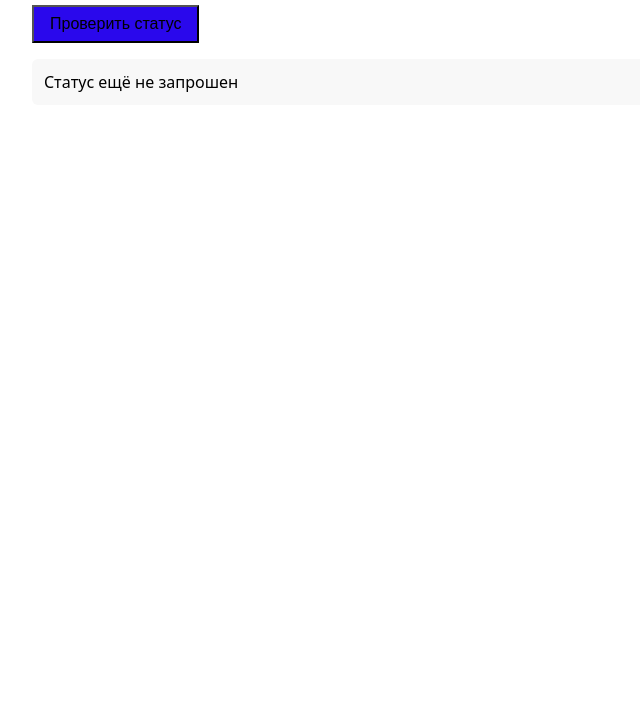
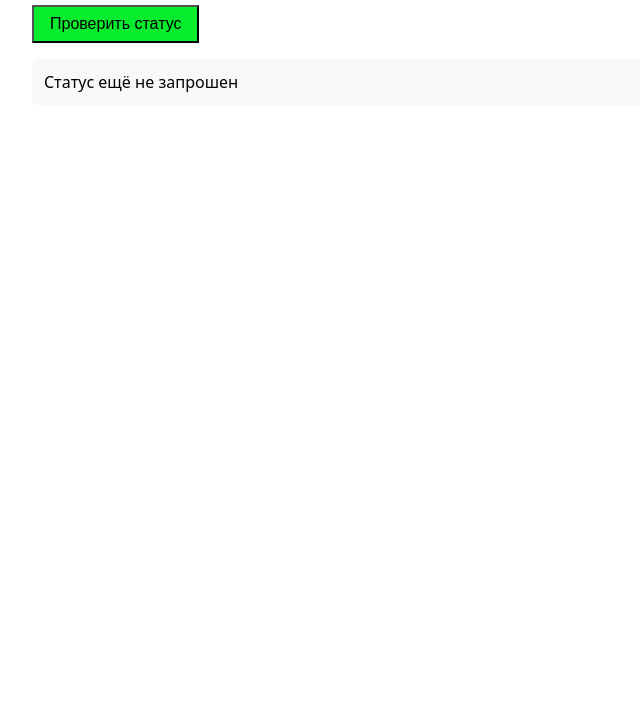
Before and after one commit to TimDen1349/simple-ci-cd-project, a website built with Vite: page client/index.html in a window 1280 px wide. Shown: the part 91-800 px from the top of the page, without its empty margins (0-640 px from the left). Built offline with nearby package versions, Linux system fonts and the light colour scheme.

Commit message:
проверка пересборки с webhook

```diff
--- a/client/src/style.css
+++ b/client/src/style.css
@@ -1,3 +1,3 @@
 body { font-family: system-ui, sans-serif; margin: 2rem; }
-button { padding: .5rem 1rem; font-size: 1rem; cursor: pointer; background: #2a08ec; }
+button { padding: .5rem 1rem; font-size: 1rem; cursor: pointer; background: #08ec2e; }
 #result { margin-top: 1rem; padding: .75rem; background: #f8f8f8; border-radius: 6px; }
```
